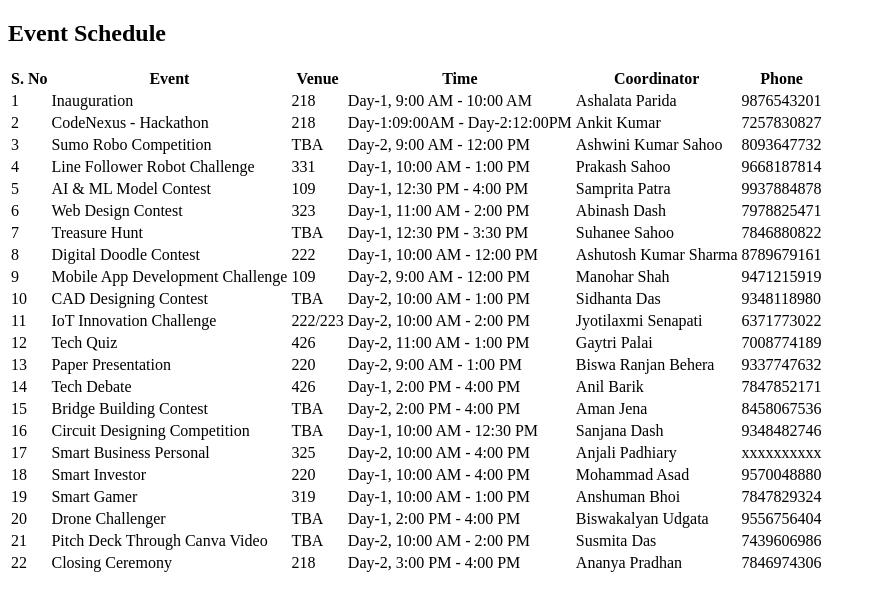
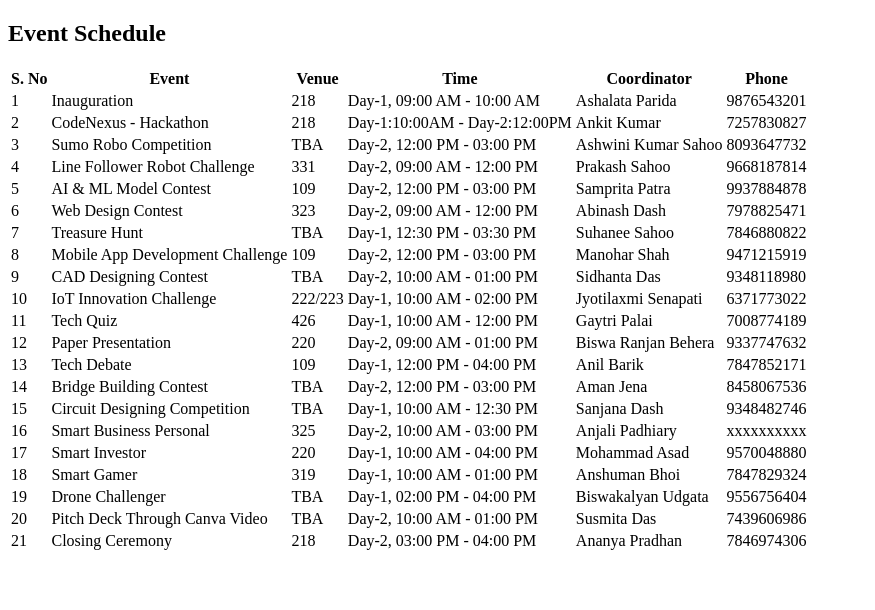
Before and after one commit to ankitku3101/festronix, a Next.js app: page /Schedule in a window 1280 px wide. Shown: the top 610 px of the page, without its empty margins (0-875 px from the left). Built offline with nearby package versions, Linux system fonts and the light colour scheme.

Commit message:
Schedule updated. according to the table.

```diff
--- a/pages/Schedule.tsx
+++ b/pages/Schedule.tsx
@@ -5,105 +5,99 @@ const Schedule = () => {
     {
       event: "Inauguration",
       venue: "218",
-      time: "Day-1, 9:00 AM - 10:00 AM",
+      time: "Day-1, 09:00 AM - 10:00 AM",
       name: "Ashalata Parida",
       phone: "9876543201"
     },
     {
       event: "CodeNexus - Hackathon",
       venue: "218",
-      time: "Day-1:09:00AM - Day-2:12:00PM",
+      time: "Day-1:10:00AM - Day-2:12:00PM",
       name: "Ankit Kumar",
       phone: "7257830827"
     },
     {
       event: "Sumo Robo Competition",
       venue: "TBA",
-      time: "Day-2, 9:00 AM - 12:00 PM",
+      time: "Day-2, 12:00 PM - 03:00 PM",
       name: "Ashwini Kumar Sahoo",
       phone: "8093647732"
     },
     {
       event: "Line Follower Robot Challenge",
       venue: "331",
-      time: "Day-1, 10:00 AM - 1:00 PM",
+      time: "Day-2, 09:00 AM - 12:00 PM",
       name: "Prakash Sahoo",
       phone: "9668187814"
     },
     {
       event: "AI & ML Model Contest",
       venue: "109",
-      time: "Day-1, 12:30 PM - 4:00 PM",
+      time: "Day-2, 12:00 PM - 03:00 PM",
       name: "Samprita Patra",
       phone: "9937884878"
     },
     {
       event: "Web Design Contest",
       venue: "323",
-      time: "Day-1, 11:00 AM - 2:00 PM",
+      time: "Day-2, 09:00 AM - 12:00 PM",
       name: "Abinash Dash",
       phone: "7978825471"
     },
     {
       event: "Treasure Hunt",
       venue: "TBA",
-      time: "Day-1, 12:30 PM - 3:30 PM",
+      time: "Day-1, 12:30 PM - 03:30 PM",
       name: "Suhanee Sahoo",
       phone: "7846880822"
     },
-    {
-      event: "Digital Doodle Contest",
-      venue: "222",
-      time: "Day-1, 10:00 AM - 12:00 PM",
-      name: "Ashutosh Kumar Sharma",
-      phone: "8789679161"
-    },
+
     {
       event: "Mobile App Development Challenge",
       venue: "109",
-      time: "Day-2, 9:00 AM - 12:00 PM",
+      time: "Day-2, 12:00 PM - 03:00 PM",
       name: "Manohar Shah",
       phone: "9471215919"
     },
     {
       event: "CAD Designing Contest",
       venue: "TBA",
-      time: "Day-2, 10:00 AM - 1:00 PM",
+      time: "Day-2, 10:00 AM - 01:00 PM",
       name: "Sidhanta Das",
       phone: "9348118980"
     },
     {
       event: "IoT Innovation Challenge",
       venue: "222/223",
-      time: "Day-2, 10:00 AM - 2:00 PM",
+      time: "Day-1, 10:00 AM - 02:00 PM",
       name: "Jyotilaxmi Senapati",
       phone: "6371773022"
     },
     {
       event: "Tech Quiz",
       venue: "426",
-      time: "Day-2, 11:00 AM - 1:00 PM",
+      time: "Day-1, 10:00 AM - 12:00 PM",
       name: "Gaytri Palai",
       phone: "7008774189"
     },
     {
       event: "Paper Presentation",
       venue: "220",
-      time: "Day-2, 9:00 AM - 1:00 PM",
+      time: "Day-2, 09:00 AM - 01:00 PM",
       name: "Biswa Ranjan Behera",
       phone: "9337747632"
     },
     {
       event: "Tech Debate",
-      venue: "426",
-      time: "Day-1, 2:00 PM - 4:00 PM",
+      venue: "109",
+      time: "Day-1, 12:00 PM - 04:00 PM",
       name: "Anil Barik",
       phone: "7847852171"
     },
     {
       event: "Bridge Building Contest",
       venue: "TBA",
-      time: "Day-2, 2:00 PM - 4:00 PM",
+      time: "Day-2, 12:00 PM - 03:00 PM",
       name: "Aman Jena",
       phone: "8458067536"
     },
@@ -117,42 +111,42 @@ const Schedule = () => {
     {
       event: "Smart Business Personal",
       venue: "325",
-      time: "Day-2, 10:00 AM - 4:00 PM",
+      time: "Day-2, 10:00 AM - 03:00 PM",
       name: "Anjali Padhiary",
       phone: "xxxxxxxxxx"
     },
     {
       event: "Smart Investor",
       venue: "220",
-      time: "Day-1, 10:00 AM - 4:00 PM",
+      time: "Day-1, 10:00 AM - 04:00 PM",
       name: "Mohammad Asad",
       phone: "9570048880"
     },
     {
       event: "Smart Gamer",
       venue: "319",
-      time: "Day-1, 10:00 AM - 1:00 PM",
+      time: "Day-1, 10:00 AM - 01:00 PM",
       name: "Anshuman Bhoi",
       phone: "7847829324"
     },
     {
       event: "Drone Challenger",
       venue: "TBA",
-      time: "Day-1, 2:00 PM - 4:00 PM",
+      time: "Day-1, 02:00 PM - 04:00 PM",
       name: "Biswakalyan Udgata",
       phone: "9556756404"
     },
     {
       event: "Pitch Deck Through Canva Video",
       venue: "TBA",
-      time: "Day-2, 10:00 AM - 2:00 PM",
+      time: "Day-2, 10:00 AM - 01:00 PM",
       name: "Susmita Das",
       phone: "7439606986"
     },
     {
       event: "Closing Ceremony",
       venue: "218",
-      time: "Day-2, 3:00 PM - 4:00 PM",
+      time: "Day-2, 03:00 PM - 04:00 PM",
       name: "Ananya Pradhan",
       phone: "7846974306"
     },
```
